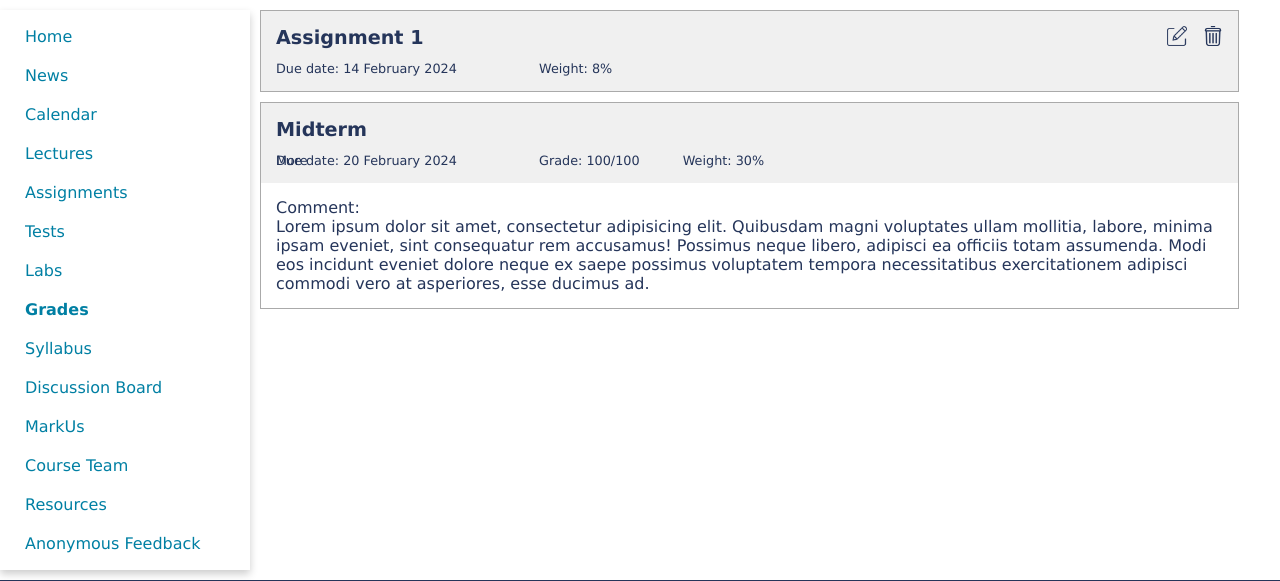
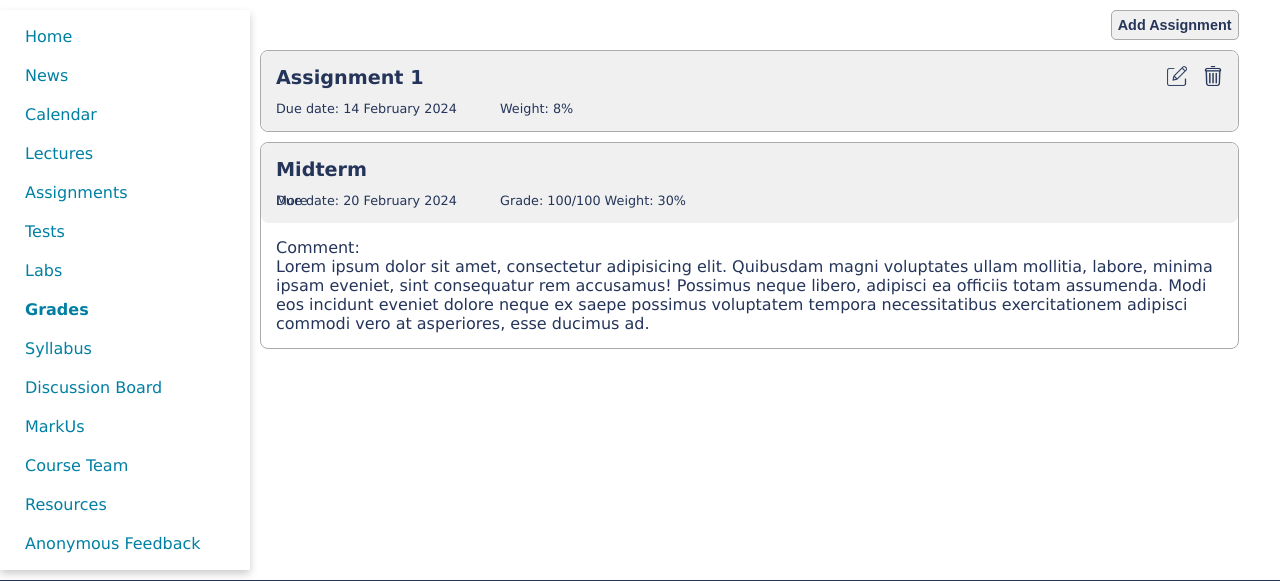
Before and after one commit to BobbyAdiSalim/Course-Website, a Flask app: page /modify_grades in a window 1280 px wide. Shown: the part 90-671 px from the top of the page. Run offline with Flask 3, Linux system fonts and the light colour scheme.

Commit message:
modify_grades

```diff
--- a/static/css/modify_grades.css
+++ b/static/css/modify_grades.css
@@ -6,6 +6,7 @@
     background-color: #f0f0f0;
     position: relative;
     height: 50px;
+    border-radius: 8px;
 }
 
 .assignment-item {
@@ -13,6 +14,7 @@
     border-width: thin;
     border-color: #aaaaaa;
     margin-bottom: 10px;
+    border-radius: 8px;
 }
 
 .assignment-title {
@@ -32,10 +34,6 @@
     left: 15px;
     bottom: 15px;
     width: 80%;
-}
-
-.header-section .assignment{
-    margin-left: 5%;
 }
 
 .header-section .due-date {
@@ -58,3 +56,21 @@
     background-color: #e0e0e0;
     border-radius: 2px;
 }
+
+.add-button {
+    color: #25355A;
+    background-color: #f0f0f0;
+    border-radius: 5px;
+    padding: 6px;
+    font-size: 0.9em;
+    font-weight: bold;
+    margin-bottom: 10px;
+    border: solid;
+    border-color: #aaaaaa;
+    border-width: thin;
+}
+
+.add-button-container {
+    width: 100%;
+    text-align: right;
+}
--- a/templates/home_template.html
+++ b/templates/home_template.html
@@ -20,8 +20,6 @@
 </head>
 
 <body id="top">
-  <div class ="top-btn">&uarr;</div>
-
   <header>
     <div class="header-flex">
       <div class="header-flex-1 title"><a href="/" class="title">CSCB20: Introduction to Database and Web
--- a/templates/modify_grades.html
+++ b/templates/modify_grades.html
@@ -7,6 +7,7 @@
 
 {% block content %}
 <main>
+    <div class="add-button-container"><button class="add-button">Add Assignment</button></div>
     <div class="assignment-item">
         <div class="assignment-container assignment-header">
             <div class="assignment assignment-title"><a>Assignment 1</a></div>
```
Also changed, not shown: static/css/grades.css (+2 -5 lines).
